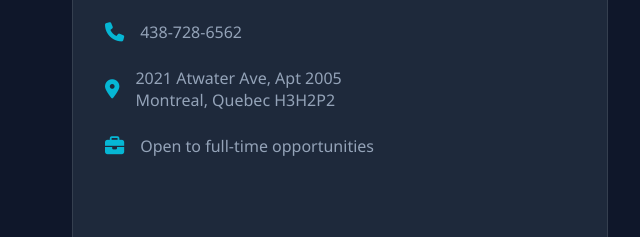
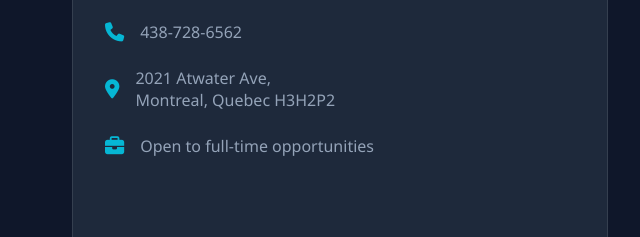
Before and after one commit to erffnn/Portfolio, a plain HTML site: page index.html in a window 1280 px wide. Shown: the part 6140-6377 px from the top of the page, 0-640 px from the left. Drawn offline with Linux system fonts and the light colour scheme.

Commit message:
new changes

```diff
--- a/index.html
+++ b/index.html
@@ -1423,7 +1423,7 @@
                 </div>
                 <div class="contact-item">
                     <i class="fas fa-map-marker-alt contact-icon"></i>
-                    <span>2021 Atwater Ave, Apt 2005<br>Montreal, Quebec H3H2P2</span>
+                    <span>2021 Atwater Ave,<br>Montreal, Quebec H3H2P2</span>
                 </div>
                 <div class="contact-item">
                     <i class="fas fa-briefcase contact-icon"></i>
```
